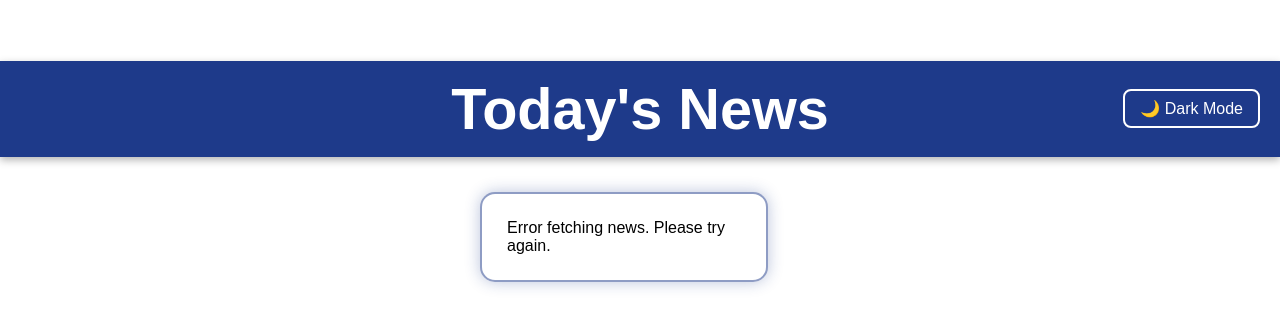
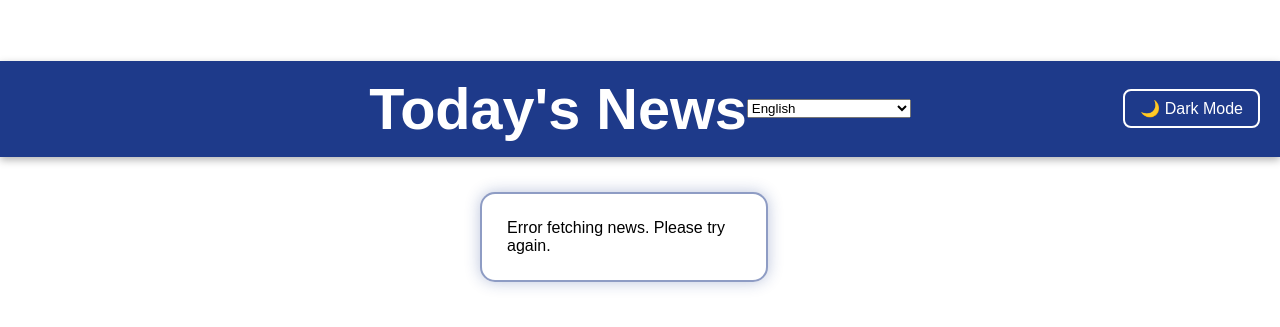
Before and after one commit to Sanjay7033/World-News, a plain HTML site: page index.html in a window 1280 px wide. Shown: the part 229-556 px from the top of the page. Drawn offline with Linux system fonts and the light colour scheme; no server answers.

Commit message:
index.html

```diff
--- a/index.html
+++ b/index.html
@@ -9,6 +9,28 @@
 <body>
     <header>
         <h1 id="title">Today's News</h1>
+        <select id="language-selector">
+            <option value="en">English</option>
+            <option value="hi">हिंदी (Hindi)</option>
+            <option value="es">Español (Spanish)</option>
+            <option value="fr">Français (French)</option>
+            <option value="de">Deutsch (German)</option>
+            <option value="zh">中文 (Chinese)</option>
+            <option value="ar">العربية (Arabic)</option>
+            <option value="ru">Русский (Russian)</option>
+            <option value="ja">日本語 (Japanese)</option>
+            <option value="ko">한국어 (Korean)</option>
+            <option value="it">Italiano (Italian)</option>
+            <option value="pt">Português (Portuguese)</option>
+            <option value="nl">Nederlands (Dutch)</option>
+            <option value="tr">Türkçe (Turkish)</option>
+            <option value="vi">Tiếng Việt (Vietnamese)</option>
+            <option value="th">ไทย (Thai)</option>
+            <option value="bn">বাংলা (Bengali)</option>
+            <option value="ur">اردو (Urdu)</option>
+            <option value="he">עברית (Hebrew)</option>
+            <option value="sw">Kiswahili (Swahili)</option>
+        </select>
         <button id="theme-toggle">🌙 Dark Mode</button>
     </header>
 
```
